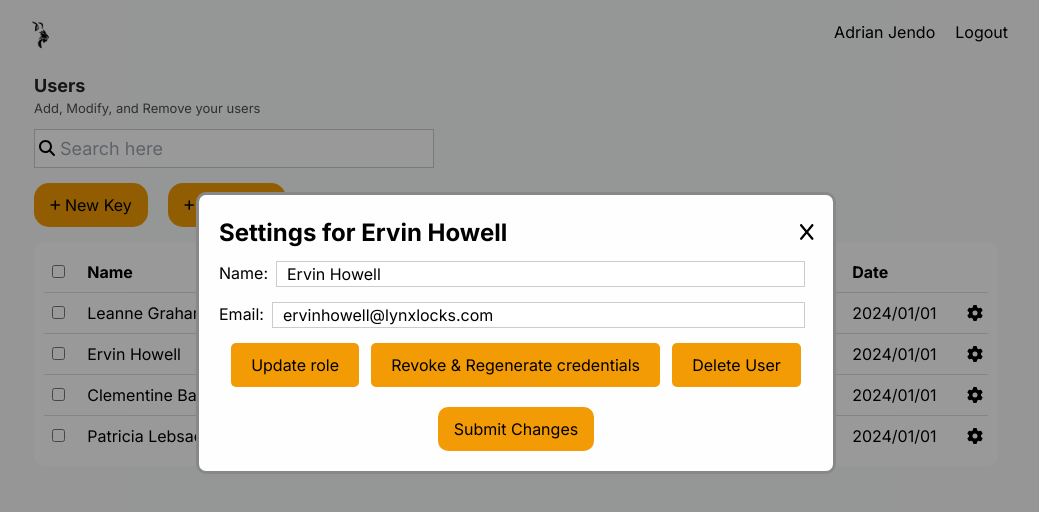
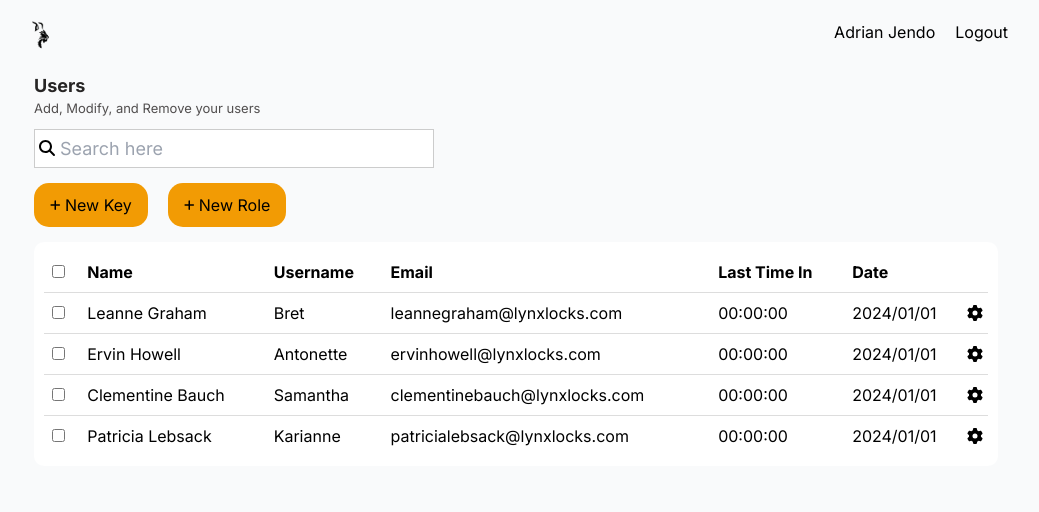
Before and after one commit to Lynx-Locks/lynx-web, a Next.js app in the folder frontend/: page / in a window 1280 px wide. Shown: the top 512 px of the page, without its empty margins (124-1163 px from the left). Built offline with nearby package versions, Linux system fonts and the light colour scheme.

Commit message:
Fix initial state

```diff
--- a/frontend/src/components/adminTable/table.tsx
+++ b/frontend/src/components/adminTable/table.tsx
@@ -9,7 +9,7 @@ import Modal from "@/components/modal/modal";
 import { SubmitButon } from "@/components/button/button";
 
 export default function AdminTable({ users }: { users: User[] }) {
-  const [settingsModal, setSettingsModal] = useState(1);
+  const [settingsModal, setSettingsModal] = useState(-1);
   const handleClickSettings = (idx: number) => {
     setSettingsModal(idx);
   };
```
